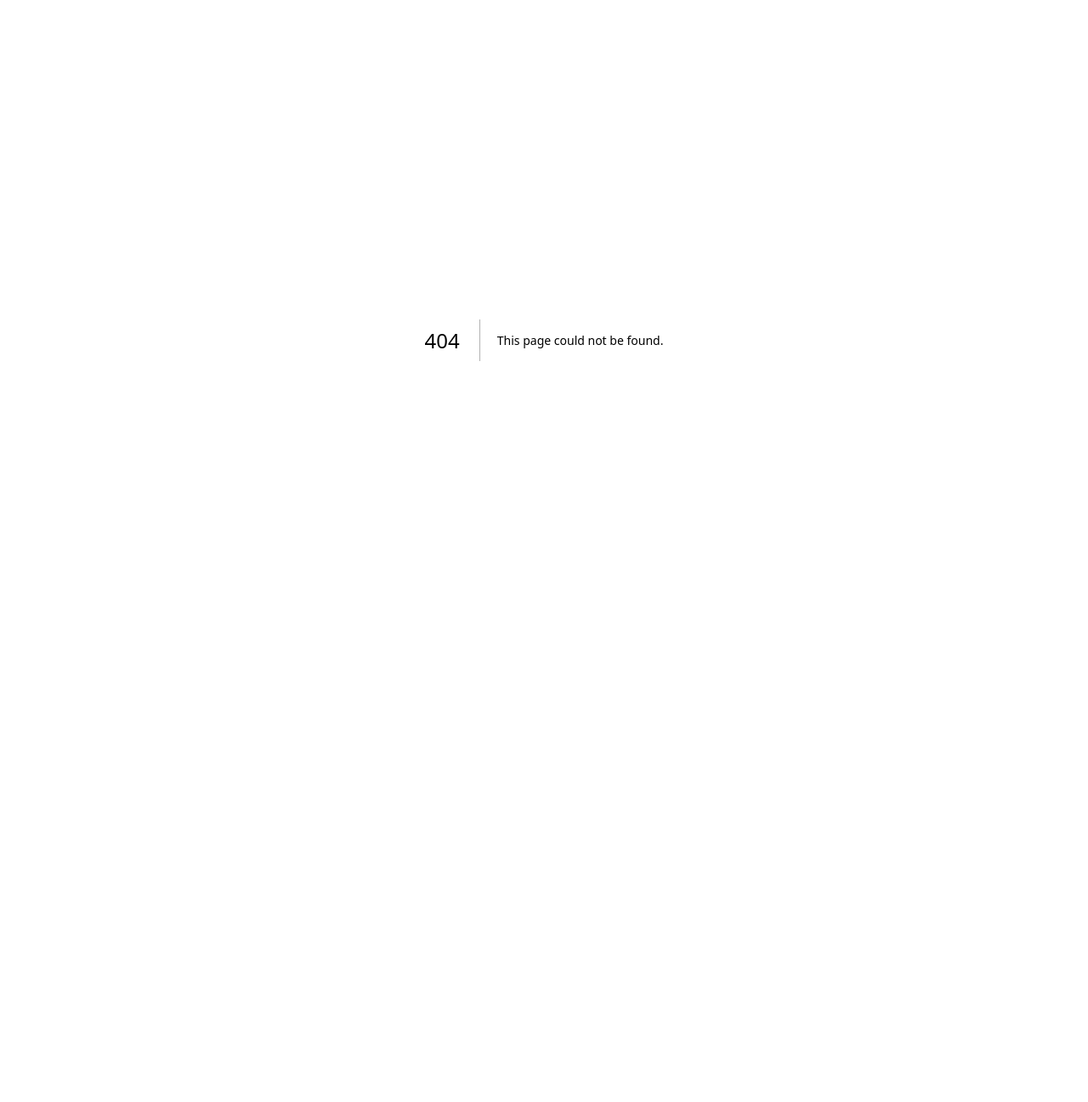
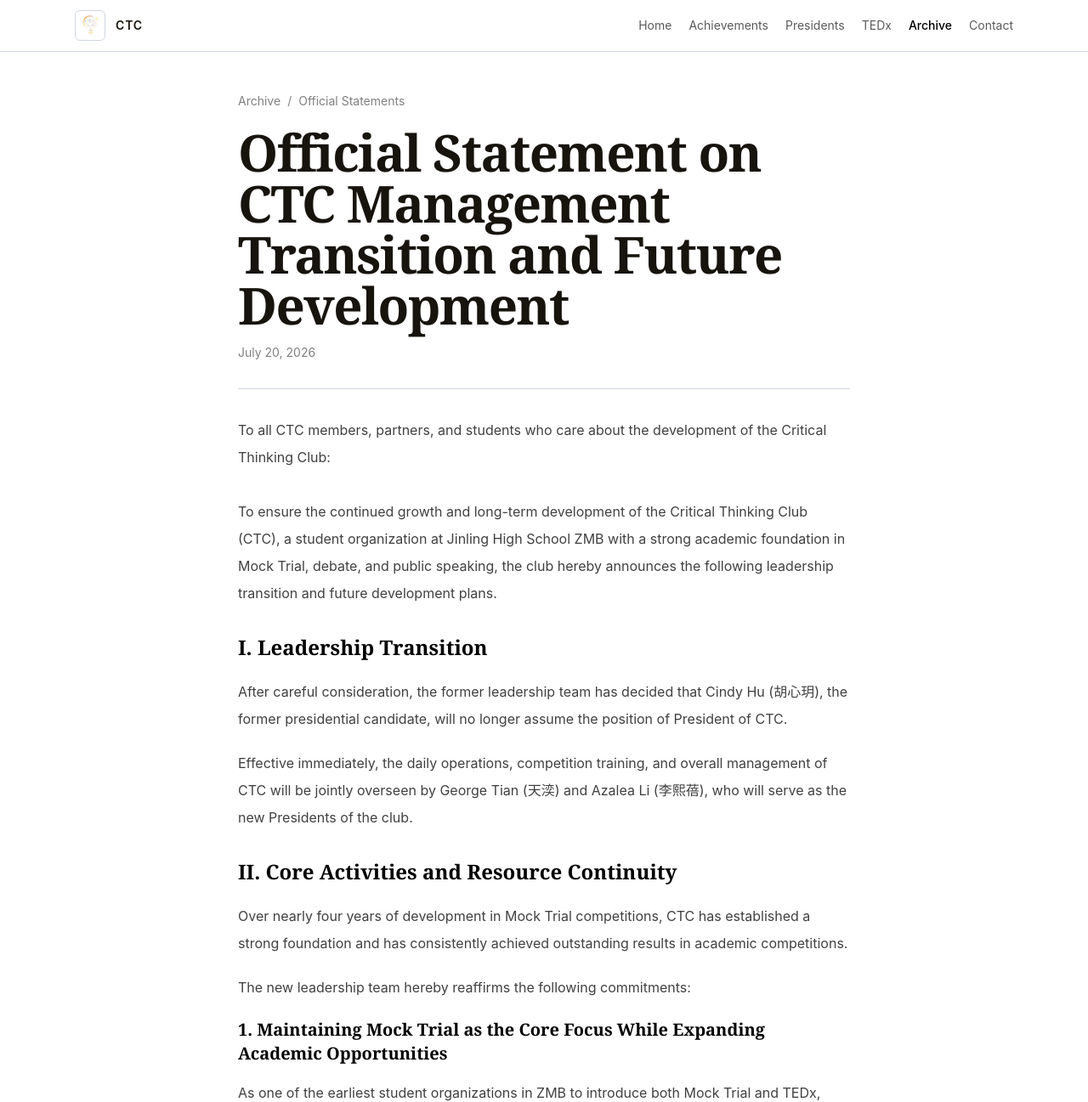
Before and after one commit to henrywyx0730/jlhsctc-official-website, a Next.js app: page /archive/official-statements/ctc-management-transition-and-future-development in a window 1280 px wide. Before the commit this address had no page. Shown: the top 1297 px of the page at 85% size. Before the commit the page ends 800 px from the top, so only its background shows below. Built offline with nearby package versions, Linux system fonts and the light colour scheme.

Commit message:
Add CTC management transition official statement

```diff
--- /dev/null
+++ b/app/archive/official-statements/ctc-management-transition-and-future-development/page.js
@@ -0,0 +1,183 @@
+import SiteHeader from "../../../components/SiteHeader";
+import SiteFooter from "../../../components/SiteFooter";
+
+export const metadata = {
+  title:
+    "Official Statement on CTC Management Transition and Future Development | Critical Thinking Club",
+};
+
+export default function CtcManagementTransitionAndFutureDevelopmentPage() {
+  return (
+    <main className="min-h-screen bg-white text-[#17130d]">
+      <SiteHeader />
+
+      <article className="mx-auto max-w-3xl px-6 py-12">
+        <div className="flex items-center gap-2 text-sm text-black/50">
+          <a href="/archive" className="hover:text-black">
+            Archive
+          </a>
+          <span>/</span>
+          <a href="/archive/official-statements" className="hover:text-black">
+            Official Statements
+          </a>
+        </div>
+
+        <h1 className="mt-5 font-serif text-5xl font-semibold tracking-tight md:text-6xl">
+          Official Statement on CTC Management Transition and Future Development
+        </h1>
+        <p className="mt-4 text-sm text-black/50">July 20, 2026</p>
+
+        <div className="mt-8 border-t border-[#d0d7de]" />
+
+        <div className="space-y-8 py-8 text-base leading-8 text-black/75">
+          <p>
+            To all CTC members, partners, and students who care about the
+            development of the Critical Thinking Club:
+          </p>
+
+          <p>
+            To ensure the continued growth and long-term development of the
+            Critical Thinking Club (CTC), a student organization at Jinling
+            High School ZMB with a strong academic foundation in Mock Trial,
+            debate, and public speaking, the club hereby announces the
+            following leadership transition and future development plans.
+          </p>
+
+          <section className="space-y-5">
+            <h2 className="font-serif text-2xl font-semibold text-black">
+              I. Leadership Transition
+            </h2>
+            <p>
+              After careful consideration, the former leadership team has
+              decided that Cindy Hu (胡心玥), the former presidential candidate,
+              will no longer assume the position of President of CTC.
+            </p>
+            <p>
+              Effective immediately, the daily operations, competition
+              training, and overall management of CTC will be jointly overseen
+              by George Tian (天湙) and Azalea Li (李熙蓓), who will serve as the
+              new Presidents of the club.
+            </p>
+          </section>
+
+          <section className="space-y-5">
+            <h2 className="font-serif text-2xl font-semibold text-black">
+              II. Core Activities and Resource Continuity
+            </h2>
+            <p>
+              Over nearly four years of development in Mock Trial competitions,
+              CTC has established a strong foundation and has consistently
+              achieved outstanding results in academic competitions.
+            </p>
+            <p>The new leadership team hereby reaffirms the following commitments:</p>
+
+            <section className="space-y-4">
+              <h3 className="font-serif text-xl font-semibold text-black">
+                1. Maintaining Mock Trial as the Core Focus While Expanding
+                Academic Opportunities
+              </h3>
+              <p>
+                As one of the earliest student organizations in ZMB to
+                introduce both Mock Trial and TEDx, CTC has always regarded
+                these two areas as fundamental components of the club’s
+                development.
+              </p>
+              <p>
+                At the same time, CTC has continuously explored other academic
+                fields, including debate competitions such as WSDA and WSC, as
+                well as academic writing competitions such as John Locke.
+              </p>
+              <p>
+                Moving forward, CTC will continue strengthening these
+                established programs while introducing additional academic
+                opportunities, including Model United Nations (MUN), to further
+                broaden students’ academic perspectives.
+              </p>
+            </section>
+
+            <section className="space-y-4">
+              <h3 className="font-serif text-xl font-semibold text-black">
+                2. Continuation and Management of Historical Resources
+              </h3>
+              <p>
+                Throughout four years of development, CTC has accumulated
+                valuable academic resources, including competition materials,
+                training resources, event planning experience, and
+                organizational knowledge.
+              </p>
+              <p>
+                These resources have now been fully transferred to and
+                systematically managed by the new leadership team, ensuring the
+                continuity of CTC’s academic framework and supporting the
+                high-quality development of future training programs.
+              </p>
+            </section>
+
+            <section className="space-y-4">
+              <h3 className="font-serif text-xl font-semibold text-black">
+                3. Continued Development of Signature Club Programs
+              </h3>
+              <p>
+                All major CTC projects for the current academic year are
+                progressing steadily.
+              </p>
+              <p>
+                The Mock Trial scrimmage hosted by CTC and the officially
+                licensed TEDx project will continue as planned with the support
+                of the current leadership team, the former Presidents’ advisory
+                group, and faculty advisors.
+              </p>
+              <p>
+                This year, CTC will independently organize regional academic
+                events in Nanjing, providing students with more diverse and
+                professional opportunities for academic exchange and growth.
+              </p>
+            </section>
+          </section>
+
+          <section className="space-y-5">
+            <h2 className="font-serif text-2xl font-semibold text-black">
+              III. Commitment to Collaboration and a Positive Club Environment
+            </h2>
+            <p>
+              As an independently operated and established student
+              organization, CTC’s daily operations and academic development are
+              managed by the current leadership team.
+            </p>
+            <p>
+              The club remains committed to providing members with systematic
+              and comprehensive academic support through its training programs,
+              competition preparation, and project operations.
+            </p>
+            <p>
+              CTC respects and supports diverse forms of academic exploration
+              within the school community and looks forward to collaborating
+              with other organizations through joint events, friendly
+              competitions, and experience sharing to foster a more dynamic
+              academic environment.
+            </p>
+            <p>
+              We sincerely thank all members, partners, and supporters for
+              their continued trust and support.
+            </p>
+            <p>
+              The new leadership team will continue guiding CTC with
+              professionalism, inclusiveness, and responsibility, striving for
+              further achievements in Mock Trial, public speaking, and related
+              academic competitions.
+            </p>
+          </section>
+        </div>
+
+        <div className="border-t border-[#d0d7de] pt-6 text-sm leading-7 text-black/65">
+          <p>Officially announced by:</p>
+          <p>Critical Thinking Club (CTC) Management Committee</p>
+          <p>Former Presidents’ Advisory Group</p>
+          <p className="mt-4">July 20, 2026</p>
+        </div>
+      </article>
+
+      <SiteFooter />
+    </main>
+  );
+}
--- a/app/archive/official-statements/statements.js
+++ b/app/archive/official-statements/statements.js
@@ -1,4 +1,9 @@
 export const statements = [
+  {
+    slug: "ctc-management-transition-and-future-development",
+    date: "July 20, 2026",
+    title: "Official Statement on CTC Management Transition and Future Development",
+  },
   {
     slug: "collective-legacy-and-authorized-use",
     date: "July 15, 2026",
```
